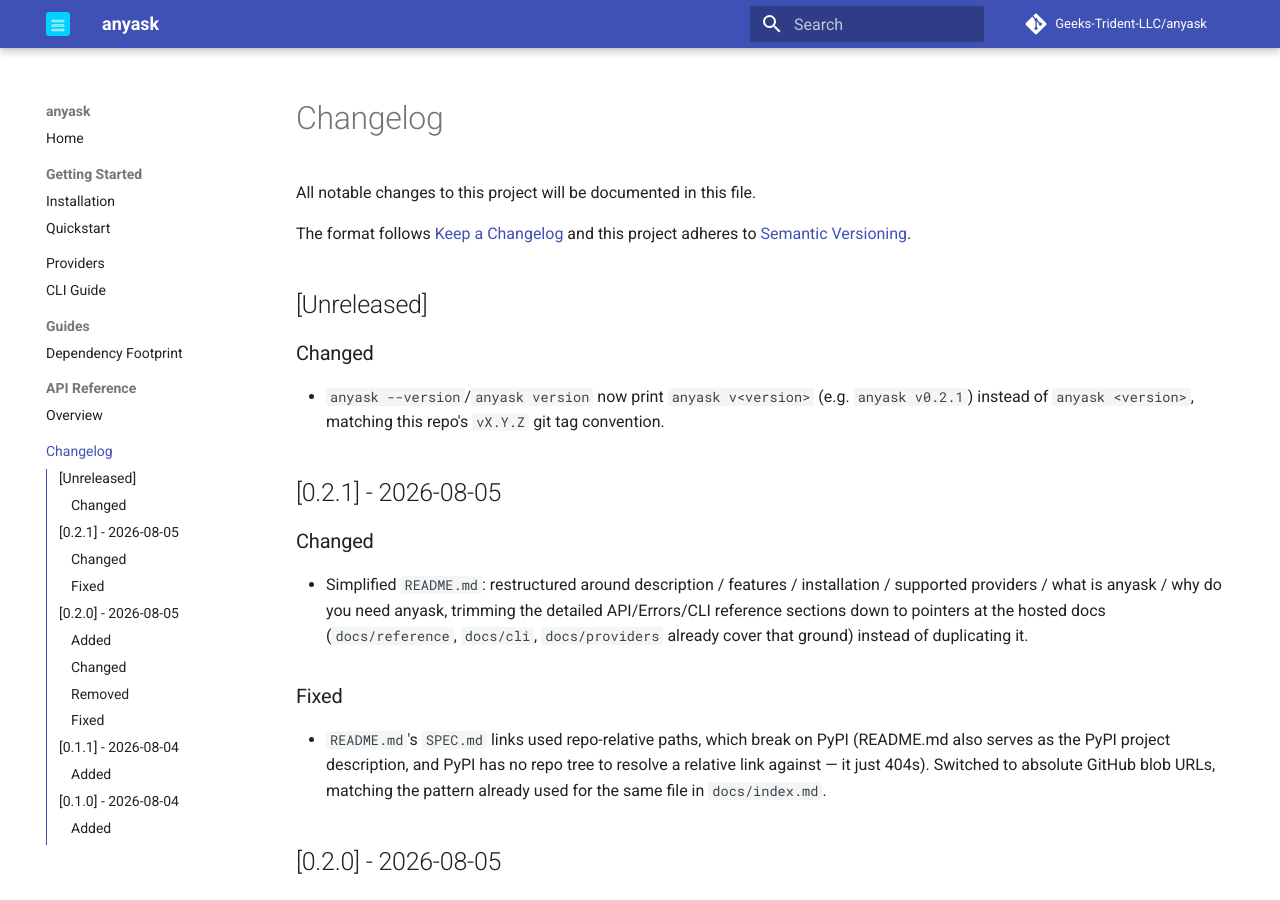
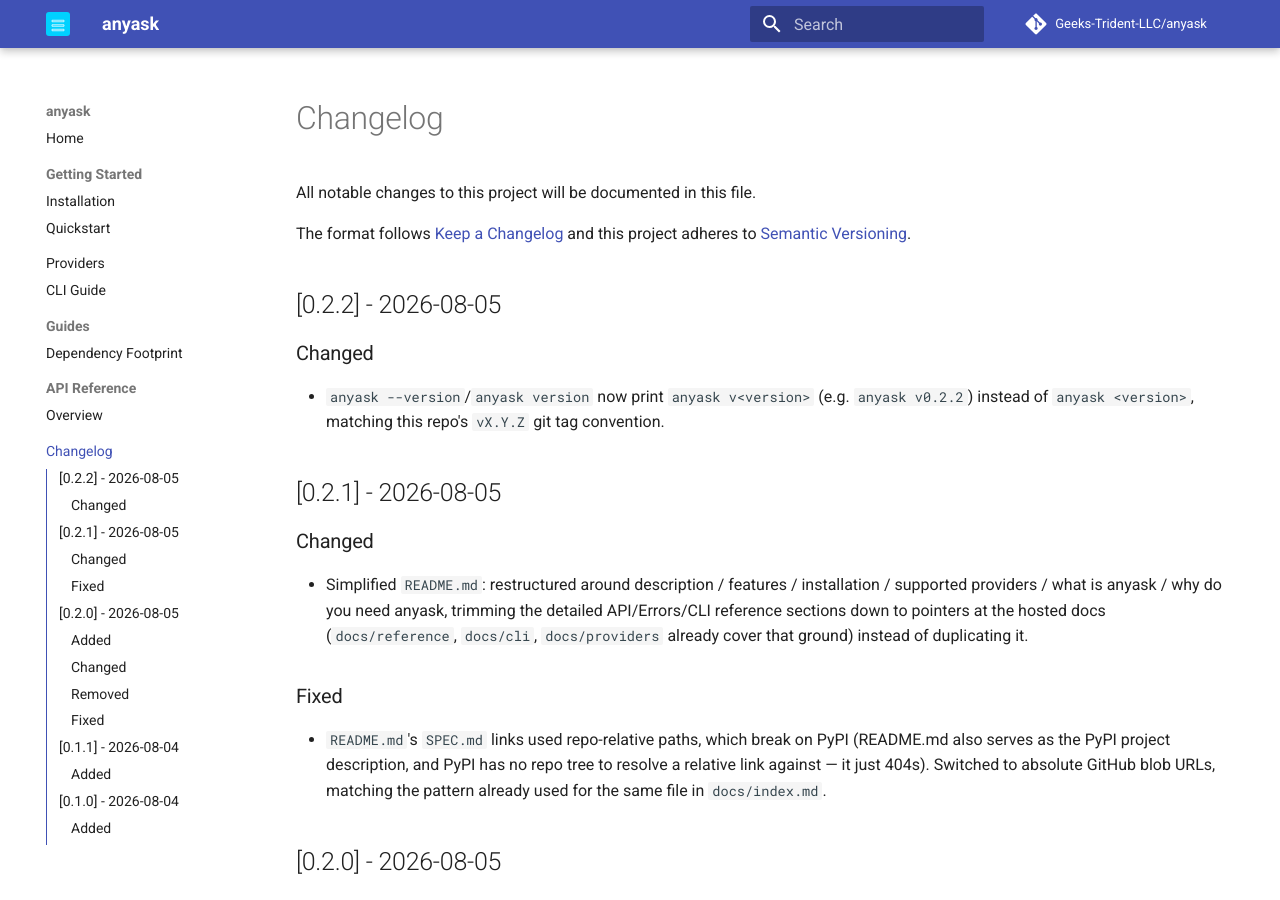
Before and after one commit to Geeks-Trident-LLC/anyask, an MkDocs documentation site: the page built from docs/changelog.md, in a window 1280 px wide and 900 px high. Built offline with MkDocs 1.6.1 and Material for MkDocs 9.7.7, drawn with Linux system fonts in a browser that asks for light colours; comment, search, counter and statistics services are not loaded.

Commit message:
docs: finalize CHANGELOG for v0.2.2 release

```diff
--- a/docs/changelog.md
+++ b/docs/changelog.md
@@ -5,11 +5,11 @@
 The format follows [Keep a Changelog](https://keepachangelog.com/en/1.0.0/)
 and this project adheres to [Semantic Versioning](https://semver.org/).
 
-## [Unreleased]
+## [0.2.2] - 2026-08-05
 
 ### Changed
 - `anyask --version`/`anyask version` now print `anyask v<version>` (e.g.
-  `anyask v0.2.1`) instead of `anyask <version>`, matching this repo's
+  `anyask v0.2.2`) instead of `anyask <version>`, matching this repo's
   `vX.Y.Z` git tag convention.
 
 ## [0.2.1] - 2026-08-05
```
Also changed, not shown: CHANGELOG.md (+2 -2 lines).
